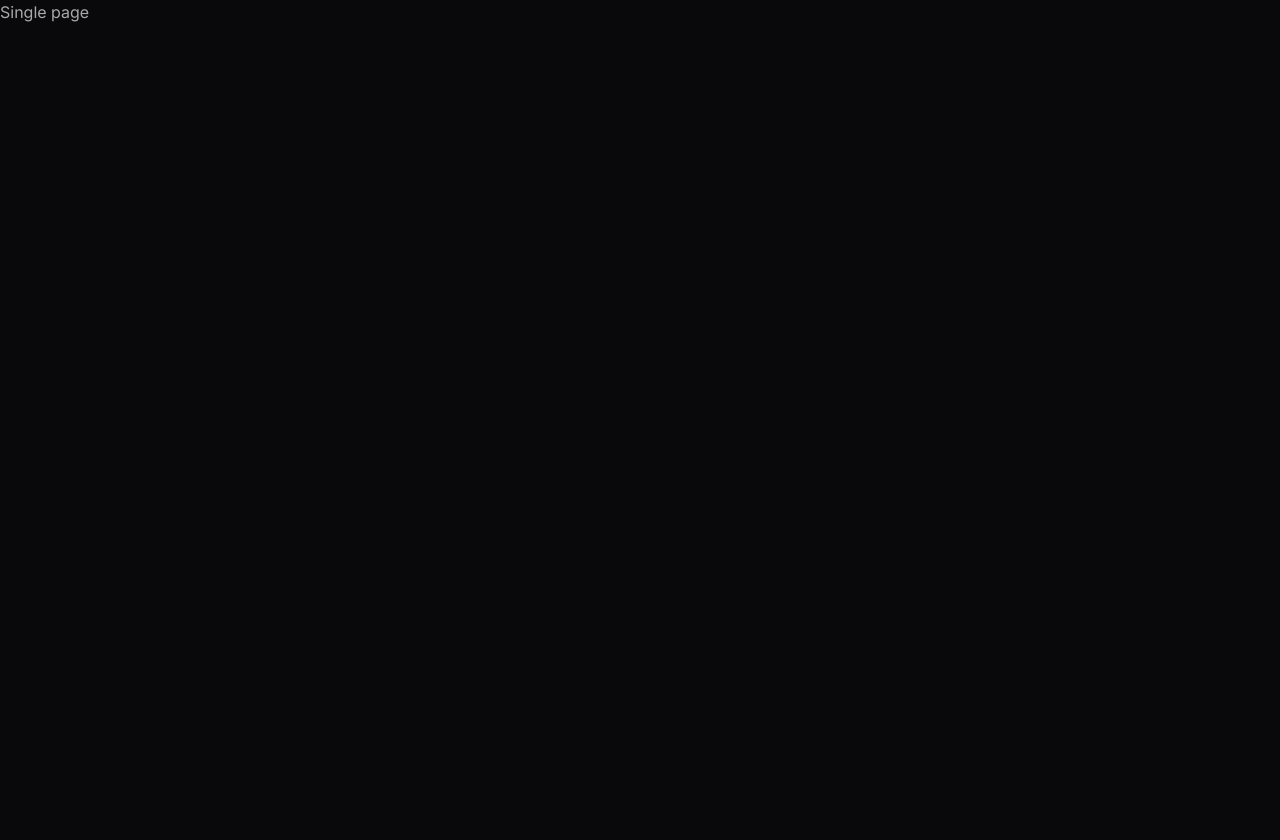
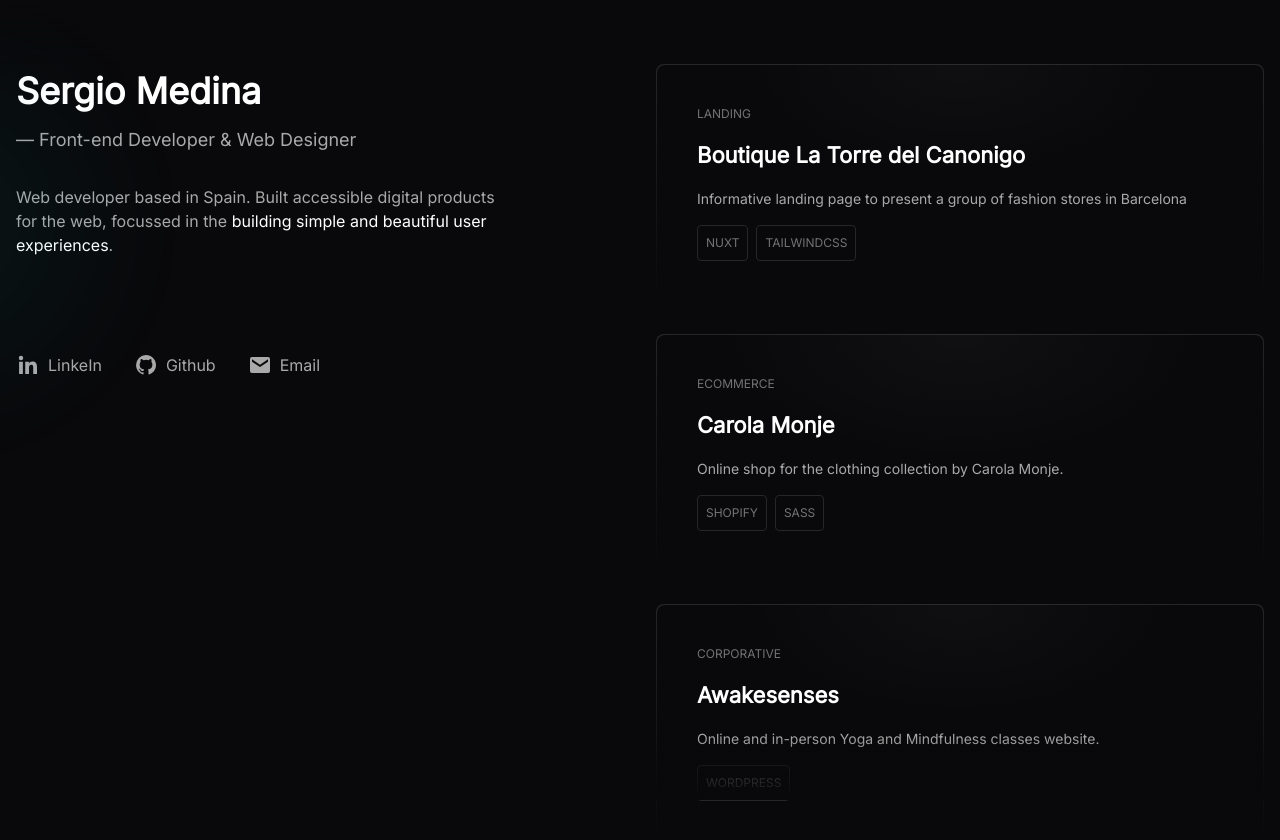
Before and after one commit to sergiomediname/sergiomedina.me, a Nuxt app: page / in a window 1280 px wide. Shown: the top 840 px of the page. Before the commit the page ends 800 px from the top, so only its background shows below. Built offline with nearby package versions, Linux system fonts and the light colour scheme.

Commit message:
test: add content to index page

```diff
--- a/pages/index.vue
+++ b/pages/index.vue
@@ -1,9 +1,8 @@
 <template>
-  <h1>Single page</h1>
-  <!-- <div class="fixed z-30 top-0 left-0 right-0 h-16 bg-gradient-to-b from-zinc-950 to-zinc-950/0"></div>
+  <div class="fixed z-30 top-0 left-0 right-0 h-16 bg-gradient-to-b from-zinc-950 to-zinc-950/0"></div>
   <div class="fixed z-30 bottom-0 left-0 right-0 h-16 bg-gradient-to-t from-zinc-950 to-zinc-950/0"></div>
   <div class="container grid grid-cols-12 gap-8 relative py-16">
-    Content
+    <!-- Content -->
     <div class="relative col-span-12 lg:col-span-5">
       <div class="lg:sticky lg:top-16 lg:left-0">
         <BlurredCircle />
@@ -12,16 +11,16 @@
       </div>
     </div>
 
-    Sidebar
+    <!-- Sidebar -->
     <WorkList />
-  </div> -->
+  </div>
 </template>
 
 <script setup>
-// import BlurredCircle from '@/components/BlurredCircle.vue'
-// import ContentBio from '@/components/ContentBio.vue'
-// import SocialList from '@/components/SocialList.vue'
-// import WorkList from '@/components/WorkList.vue'
+import BlurredCircle from '@/components/BlurredCircle.vue'
+import ContentBio from '@/components/ContentBio.vue'
+import SocialList from '@/components/SocialList.vue'
+import WorkList from '@/components/WorkList.vue'
 </script>
 
 <style>
```
